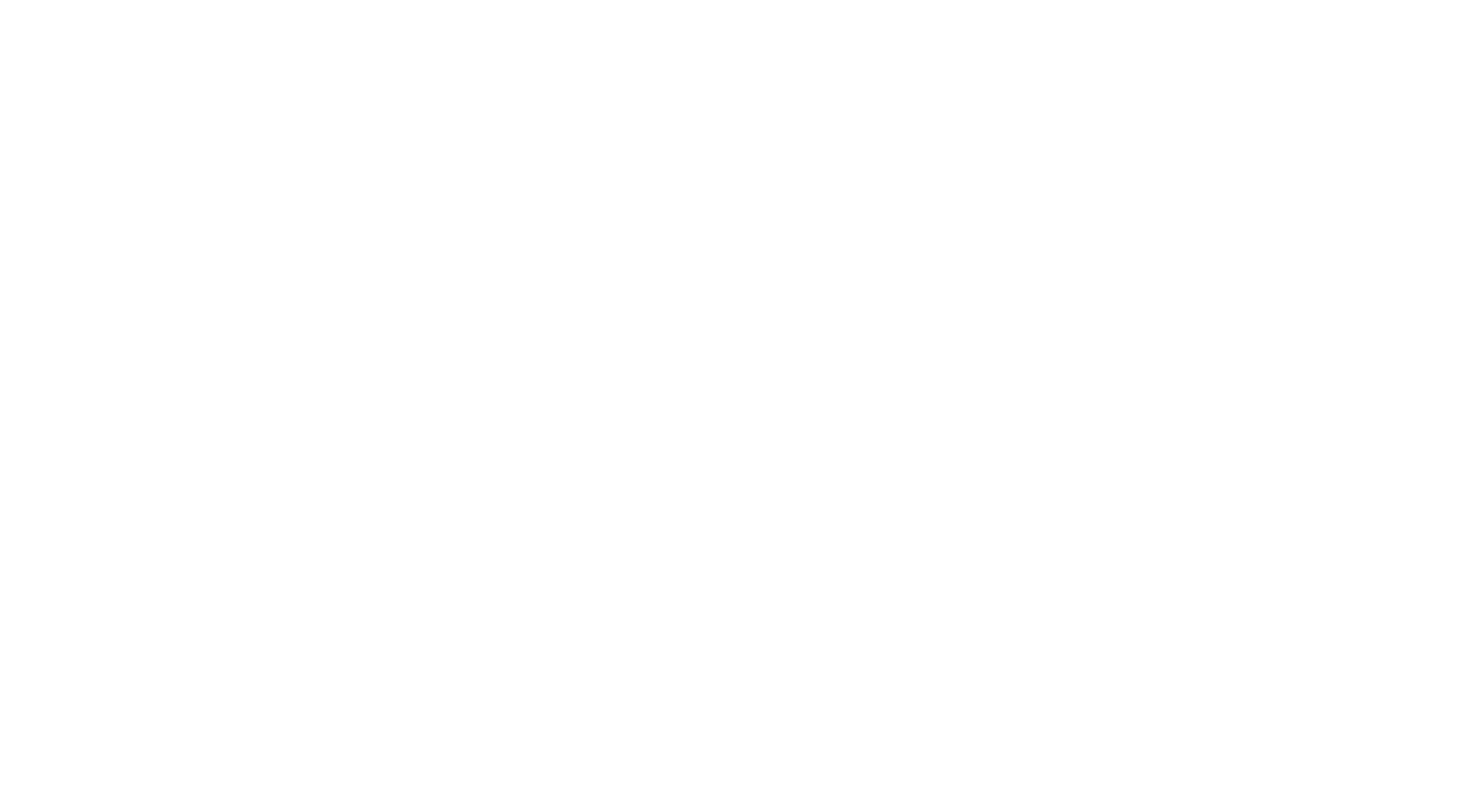
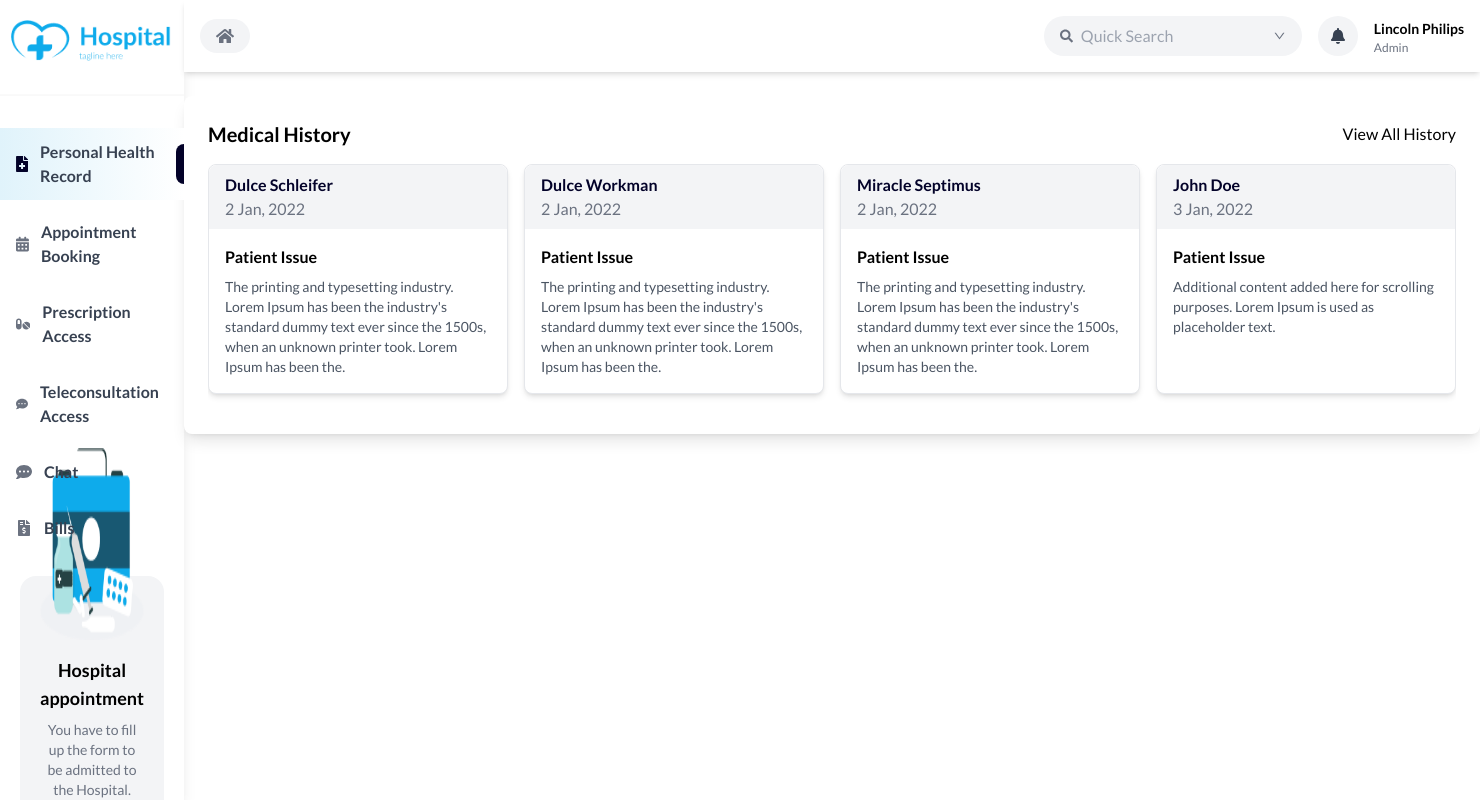
Before and after one commit to Monil072718/Swiftrut-Patient-Management-system, a React (Create React App) app in the folder patient-management-frontend/: page /medical-history in a window 1280 px wide. Before the commit this address had no page. Shown: the top 800 px of the page, 1480 px wide, since content can reach past the window. Built offline with nearby package versions, Linux system fonts and the light colour scheme.

Commit message:
now complete medical history

```diff
--- a/patient-management-frontend/src/App.jsx
+++ b/patient-management-frontend/src/App.jsx
@@ -23,6 +23,7 @@ import PatientAppointment from './components/Patients/PatientAppointment';
 import PatientEditProfile from './components/Patients/PatientEditProfile';
 import PrescriptionPage from './components/Patients/PrescriptionPage';
 import TestReportPage from './components/Patients/TestReportPage';
+import MedicalHistory from './components/Patients/MedicalHistory';
 
 function App() {
   return (
@@ -52,6 +53,7 @@ function App() {
         <Route path="/patient-edit" element={<PatientEditProfile />} />
         <Route path="/prescription" element={<PrescriptionPage />} />
         <Route path="/test-report" element={<TestReportPage />} />
+        <Route path="/medical-history" element={<MedicalHistory />} />
       </Routes>
     </Router>
   );
--- /dev/null
+++ b/patient-management-frontend/src/components/Patients/MedicalHistory.jsx
@@ -0,0 +1,93 @@
+import React from "react";
+import { useNavigate } from "react-router-dom";
+import PatientSidebar from "./PatientSidebar";
+import PatientNavbar from "./PatientNavbar";
+
+const MedicalHistory = () => {
+    const navigate = useNavigate();
+
+    const history = [
+        {
+            name: "Dulce Schleifer",
+            date: "2 Jan, 2022",
+            issue: "Patient Issue",
+            description:
+                "The printing and typesetting industry. Lorem Ipsum has been the industry's standard dummy text ever since the 1500s, when an unknown printer took. Lorem Ipsum has been the.",
+        },
+        {
+            name: "Dulce Workman",
+            date: "2 Jan, 2022",
+            issue: "Patient Issue",
+            description:
+                "The printing and typesetting industry. Lorem Ipsum has been the industry's standard dummy text ever since the 1500s, when an unknown printer took. Lorem Ipsum has been the.",
+        },
+        {
+            name: "Miracle Septimus",
+            date: "2 Jan, 2022",
+            issue: "Patient Issue",
+            description:
+                "The printing and typesetting industry. Lorem Ipsum has been the industry's standard dummy text ever since the 1500s, when an unknown printer took. Lorem Ipsum has been the.",
+        },
+        {
+            name: "John Doe",
+            date: "3 Jan, 2022",
+            issue: "Patient Issue",
+            description:
+                "Additional content added here for scrolling purposes. Lorem Ipsum is used as placeholder text.",
+        },
+    ];
+
+    const handleViewAll = () => {
+        navigate("/patient/medical-history");
+    };
+
+    return (
+        <div className="flex h-screen">
+            <PatientSidebar />
+            <div className="flex-1 flex flex-col">
+                <PatientNavbar currentPage="Profile Setting" />
+                <div className="bg-white p-6 rounded-lg shadow-lg mt-6">
+                    <div className="flex justify-between items-center mb-4">
+                        <h2 className="text-xl font-semibold">Medical History</h2>
+                        <a
+                            href="#"
+                            className="text-blue-600 hover:underline"
+                            onClick={handleViewAll}
+                        >
+                            View All History
+                        </a>
+                    </div>
+
+                    {/* Horizontal Scrollable Container */}
+                    <div className="overflow-x-auto">
+                        <div className="flex space-x-4 w-full max-w-full overflow-x-auto custom-scroll">
+                            {history.map((record, index) => (
+                                <div
+                                    key={index}
+                                    className="min-w-[300px] max-w-[300px] bg-white rounded-lg shadow-md border mb-4"
+                                >
+
+                                    {/* Gray Header with Name and Date */}
+                                    <div className="bg-gray-100 px-4 py-2 rounded-t-lg">
+                                        <h4 className="font-semibold text-customBlue">{record.name}</h4>
+                                        <p className="text-gray-500">{record.date}</p>
+                                    </div>
+
+                                    {/* Patient Issue and Description */}
+                                    <div className="p-4">
+                                        <p className="font-semibold">{record.issue}</p>
+                                        <p className="mt-2 text-gray-600 text-sm">
+                                            {record.description}
+                                        </p>
+                                    </div>
+                                </div>
+                            ))}
+                        </div>
+                    </div>
+                </div>
+            </div>
+        </div>
+    );
+};
+
+export default MedicalHistory;
```
